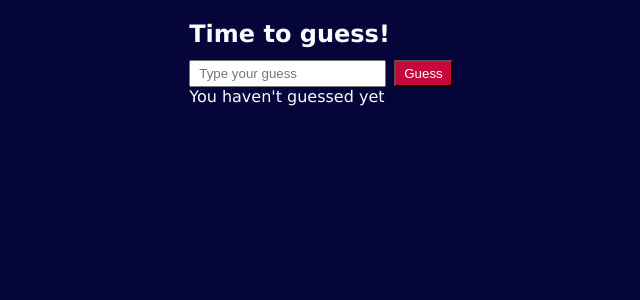
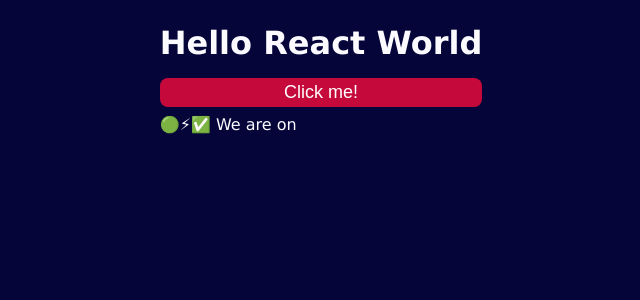
Before and after one commit to thinkle-iacs/mash-game-starter, a React (Vite) app: page / in a window 1280 px wide. Shown: the top 300 px of the page, without its empty margins (319-959 px from the left). Built offline with nearby package versions, Linux system fonts and the light colour scheme.

Commit message:
Move demo app to separate file. Simplify hello world code.

```diff
--- a/src/App.css
+++ b/src/App.css
@@ -16,10 +16,13 @@
 input,button {
     padding-inline: 8px;;
     padding-block: 4px;
+    font-size: 18px;
 }
 button {
     background: #c6093b;
     color: white;
+    border: none;
+    border-radius: 8px;
 }
 .row {
     display: flex;
--- a/src/App.jsx
+++ b/src/App.jsx
@@ -1,79 +1,40 @@
 import { useState } from "react";
 import "./App.css";
 
-let answers = [
-  'react','JavaScript','programming','state','events'
-];
+const App = () => {
 
-const App = () => {
-  const [answer, setAnswer] = useState('react');
-  const [correct, setCorrect] = useState(false);
-  const [guesses,setGuesses] = useState([]);
-  const [nextGuess,setNextGuess] = useState("");
+  // Note: this function runs once when the App starts up
+  // and then again any piece of state
+  // changes!
+
+  // Example state and setter
+  const [toggle,setToggle] = useState(true);
+
+  // The console.log statement below will show you each time
+  // the App renders.
+  console.log('Rendering app!','toggle is',toggle);
+
 
   // actions
-  const applyGuess = () => {
-    setGuesses([...guesses,nextGuess]);
-    setNextGuess("");
-    if (nextGuess === answer) {
-      setCorrect(true);
-    }
-  }
-  const restart = () => {
-    setGuesses([]);
-    setNextGuess("");
-    setCorrect(false);
-    setAnswer(
-      answers[Math.floor(Math.random()*answers.length)]
-    );
-  }
 
   // render parts of our output...
-  const renderGuesses = (guesses) => {
-    if (guesses.length > 0) {
-      let renderedGuesses = [];
-      for (let g of guesses) {
-        renderedGuesses.push(<div>{g}</div>);
-      }
-      return renderedGuesses;
+  const renderLightSwitch = () => {
+    if (toggle) {
+      return <div>🟢⚡✅ We are on </div>
     } else {
-      return <div>You haven't guessed yet</div>;
-    }
-  }
-  const renderFeedback = () => {
-    if (correct) {
-      return (
-        <div>
-          <h2>OMG, you got it right!</h2>
-          <button onClick={restart}>Reset Game</button>
-        </div>
-      )
-    } else {
-      return renderGuesses(guesses);
+      return <div>🔴🔕❌ We are off :-(</div>
     }
   }
 
   return (
   <main>
-    <h2>Time to guess!</h2>
-    <div className="row">
-      <input
-        onChange={(e) => setNextGuess(e.target.value)}
-        onKeyDown={(e) => {
-          if (e.key === "Enter") {
-            applyGuess();
-          }
-        }}
-        value={nextGuess}
-        placeholder="Type your guess"
-      />
-      <button onClick={()=>applyGuess()}>Guess</button>
+    <h1>Hello React World</h1>
+    <div className="col">
+      <button onClick={()=>setToggle(!toggle)}>Click me!</button>
+      <div>
+        {renderLightSwitch()}
+      </div>
     </div>
-    <div>
-      {renderFeedback()}
-    </div>
-
-
   </main>
   );
 };
--- a/vite.config.js
+++ b/vite.config.js
@@ -3,6 +3,7 @@
 
 // https://vitejs.dev/config/
 export default defineConfig({
+  base : "./",
   plugins: [react()],
   server: {
     host: '0.0.0.0',
```
Also changed, not shown: src/DemoApp.jsx (added, +81 -0 lines).
